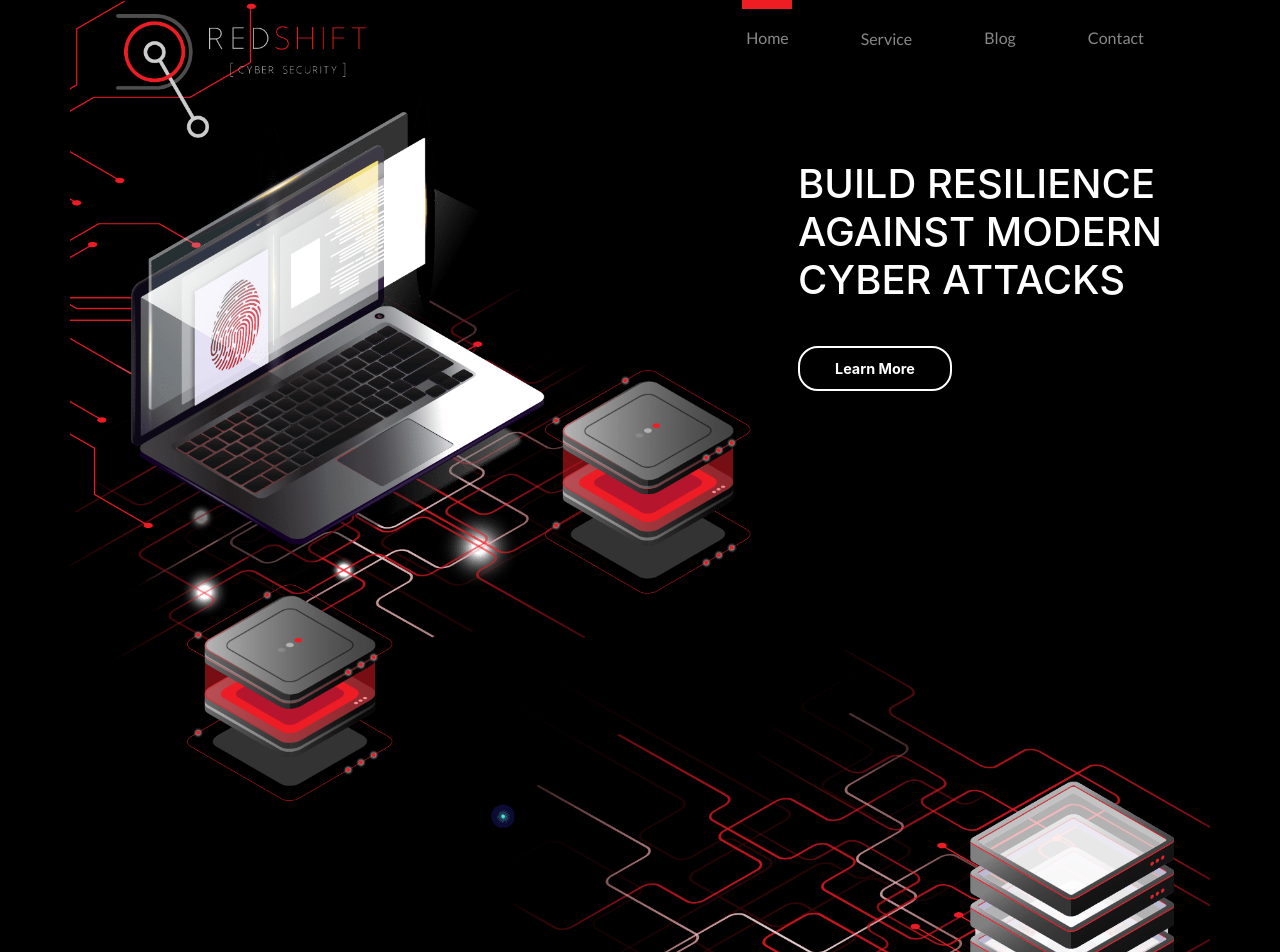
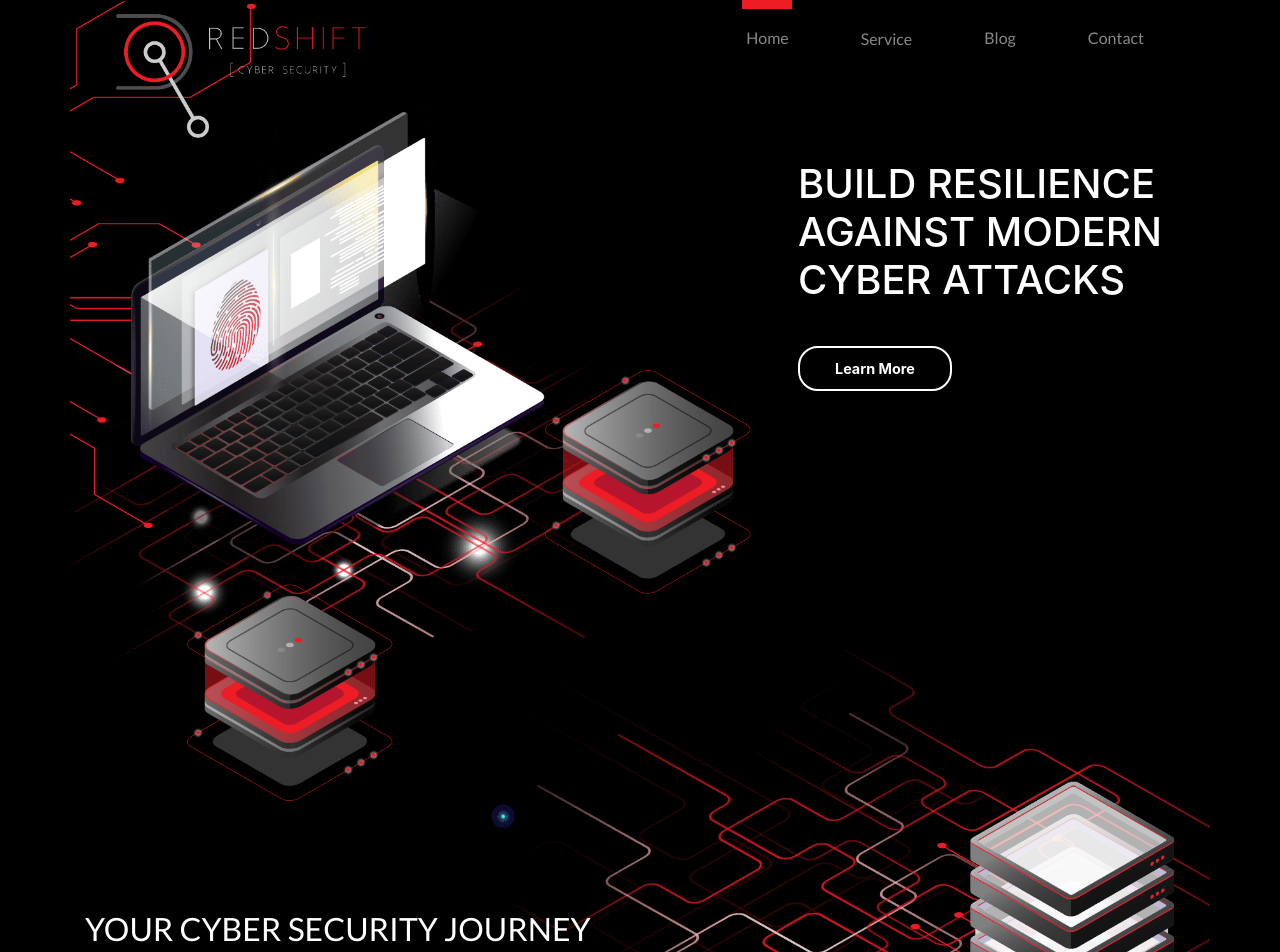
Before and after one commit to Panfi/Redshift, a React (Create React App) app: page / in a window 1280 px wide. Shown: the top 952 px of the page. Built offline with nearby package versions, Linux system fonts and the light colour scheme.

Commit message:
Update home.css

```diff
--- a/src/pages/homeComponent/home.css
+++ b/src/pages/homeComponent/home.css
@@ -20,7 +20,7 @@
   margin-top: 70px;
 }
 .banner-t1{position: absolute; top: -1085px;}
-.banner-t2{position: absolute; top: -208px;}
+.banner-t2{position: absolute; top: -305px;}
 .home a.btn-default {
   background: transparent !important;
   color: #fff !important;
```
